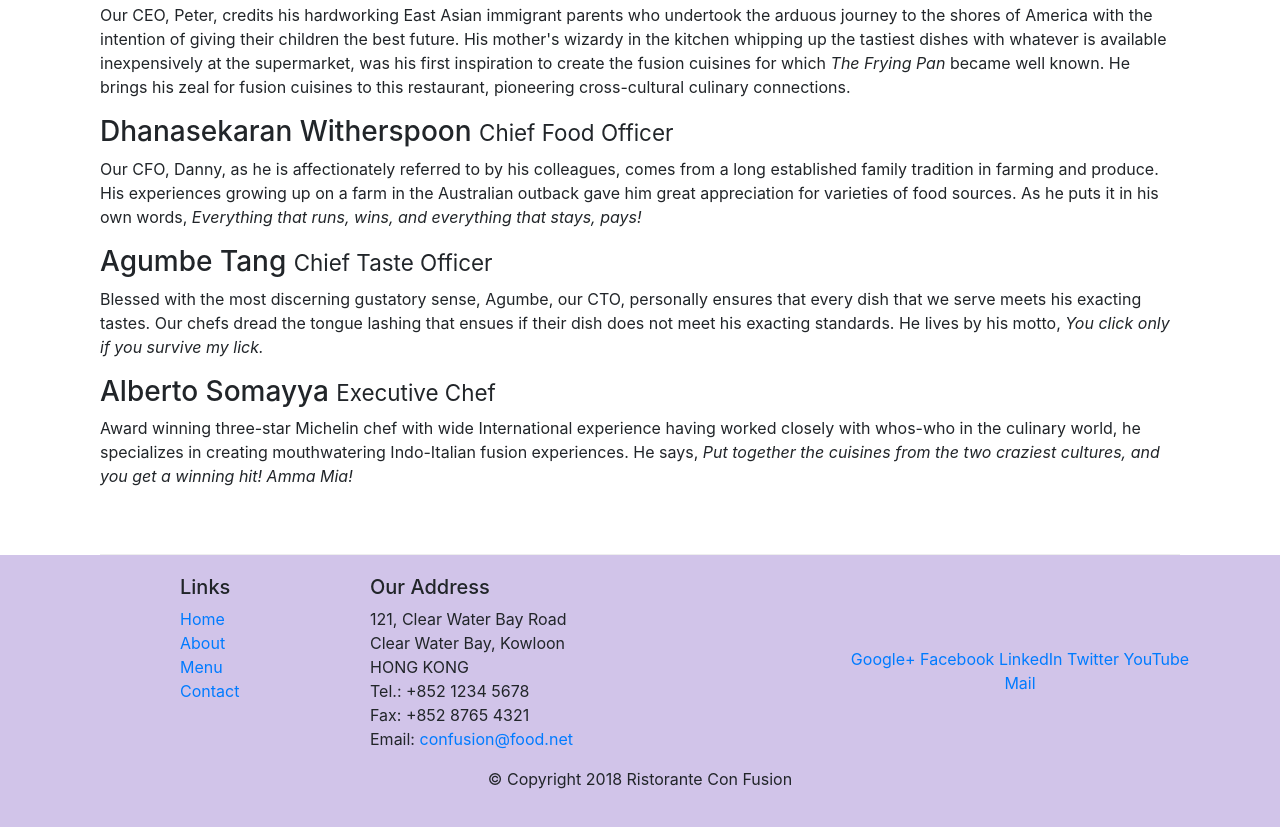
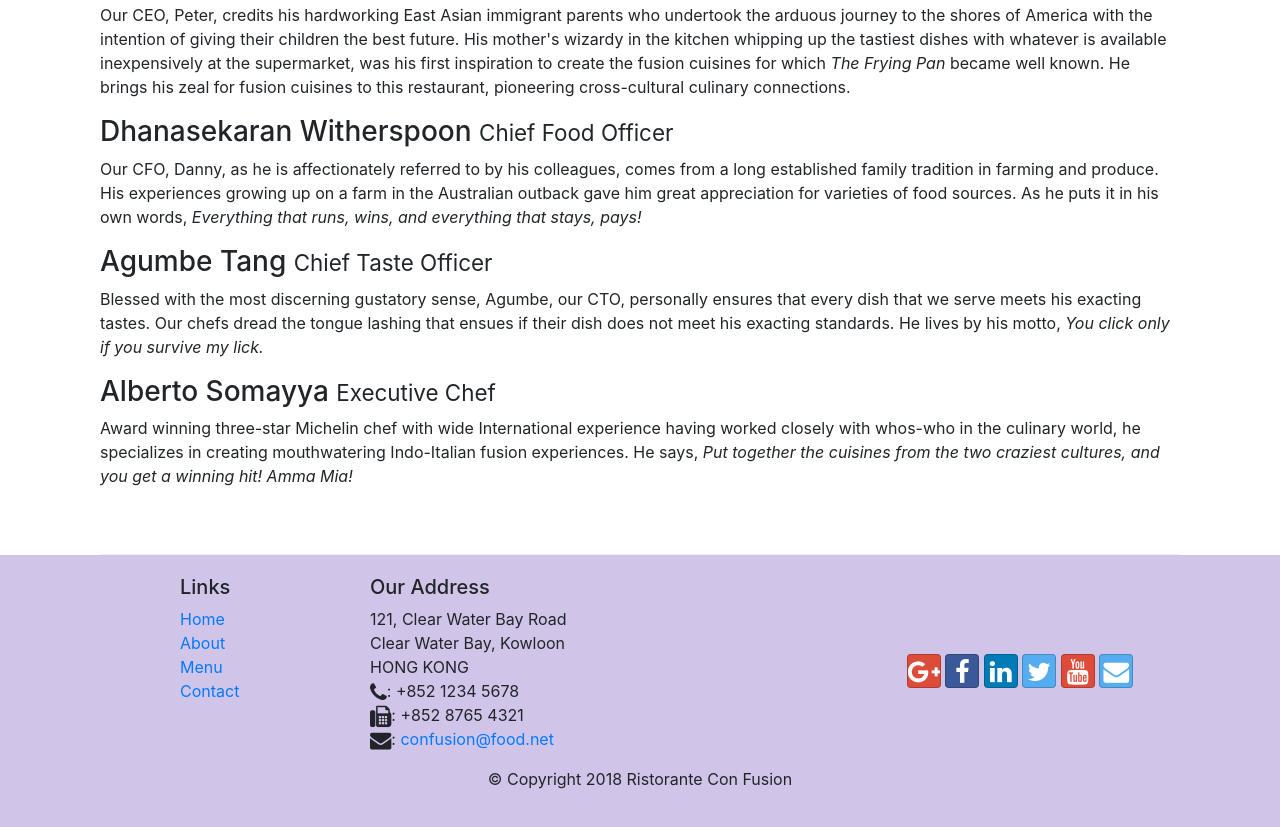
Before and after one commit to upcomingsimplecoder/bootstrap-initial, a website: page aboutus.html in a window 1280 px wide. Shown: the part 924-1751 px from the top of the page. Drawn offline with nearby package versions, Linux system fonts and the light colour scheme.

Commit message:
font and icons

```diff
--- a/aboutus.html
+++ b/aboutus.html
@@ -8,6 +8,8 @@
 
     <!-- Bootstrap CSS -->
     <link rel="stylesheet" href="node_modules/bootstrap/dist/css/bootstrap.min.css">
+    <link rel="stylesheet" href="node_modules/font-awesome/css/font-awesome.min.css">
+    <link rel="stylesheet" href="node_modules/bootstrap-social/bootstrap-social.css">
     <link rel="stylesheet" href="css/styles.css">
     <title>Ristorante Con Fusion: About Us</title>
 
@@ -25,10 +27,10 @@
             <div class="collapse navbar-collapse" id="Navbar">
 
                 <ul class="navbar-nav mr-auto">
-                    <li class="nav-item"><a class="nav-link" href="./index.html">Home</a></li>
-                    <li class="nav-item active"><a class="nav-link" href='#'>About</a></li>
-                    <li class="nav-item"><a class="nav-link" href="#">Menu</a></li>
-                    <li class="nav-item"><a class="nav-link" href="#">Contact</a></li>
+                    <li class="nav-item"><a class="nav-link" href="./index.html"><span class="fa fa-home fa-lg"></span> Home</a></li>
+                    <li class="nav-item active"><a class="nav-link" href='#'><span class="fa fa-info fa-lg"></span> About</a></li>
+                    <li class="nav-item"><a class="nav-link" href="#"><span class="fa fa-list fa-lg"></span> Menu</a></li>
+                    <li class="nav-item"><a class="nav-link" href="#"><span class="fa fa-address-card fa-lg"></span> Contact</a></li>
                 </ul>
             </div>
         </div>
@@ -105,19 +107,19 @@
 		              121, Clear Water Bay Road<br>
 		              Clear Water Bay, Kowloon<br>
 		              HONG KONG<br>
-		              Tel.: +852 1234 5678<br>
-		              Fax: +852 8765 4321<br>
-		              Email: <a href="mailto:confusion@food.net">confusion@food.net</a>
+		              <i class="fa fa-phone fa-lg"></i>: +852 1234 5678<br>
+		              <i class="fa fa-fax fa-lg"></i>: +852 8765 4321<br>
+		              <i class="fa fa-envelope fa-lg"></i>: <a href="mailto:confusion@food.net">confusion@food.net</a>
 		           </address>
                 </div>
                 <div class="col-12 col-sm-4 align-self-center">
                     <div class="text-center">
-                        <a href="http://google.com/+">Google+</a>
-                        <a href="http://www.facebook.com/profile.php?id=">Facebook</a>
-                        <a href="http://www.linkedin.com/in/">LinkedIn</a>
-                        <a href="http://twitter.com/">Twitter</a>
-                        <a href="http://youtube.com/">YouTube</a>
-                        <a href="mailto:">Mail</a>
+                        <a class="btn btn-social-icon btn-google" href="http://google.com/+"><i class="fa fa-google-plus fa-lg"></i></a>
+                        <a  class="btn btn-social-icon btn-facebook"href="http://www.facebook.com/profile.php?id="><i class="fa fa-facebook fa-lg"></i></a>
+                        <a class="btn btn-social-icon btn-linkedin" href="http://www.linkedin.com/in/"><i class="fa fa-linkedin fa-lg"></i></a>
+                        <a class="btn btn-social-icon btn-twitter" href="http://twitter.com/"><i class="fa fa-twitter fa-lg"></i></a>
+                        <a class="btn btn-social-icon btn-google" href="http://youtube.com/"><i class="fa fa-youtube fa-lg"></i></a>
+                        <a class="btn btn-social-icon btn-twitter" href="mailto:"><i class="fa fa-envelope fa-lg"></i></a>
                     </div>
                 </div>
            </div>
--- a/package.json
+++ b/package.json
@@ -15,6 +15,8 @@
   },
   "dependencies": {
     "bootstrap": "^4.0.0",
+    "bootstrap-social": "^5.1.1",
+    "font-awesome": "^4.7.0",
     "jquery": "^3.3.1",
     "popper.js": "^1.12.9"
   }
```
Also changed, not shown: index.html (+15 -13 lines), 1 other file.
